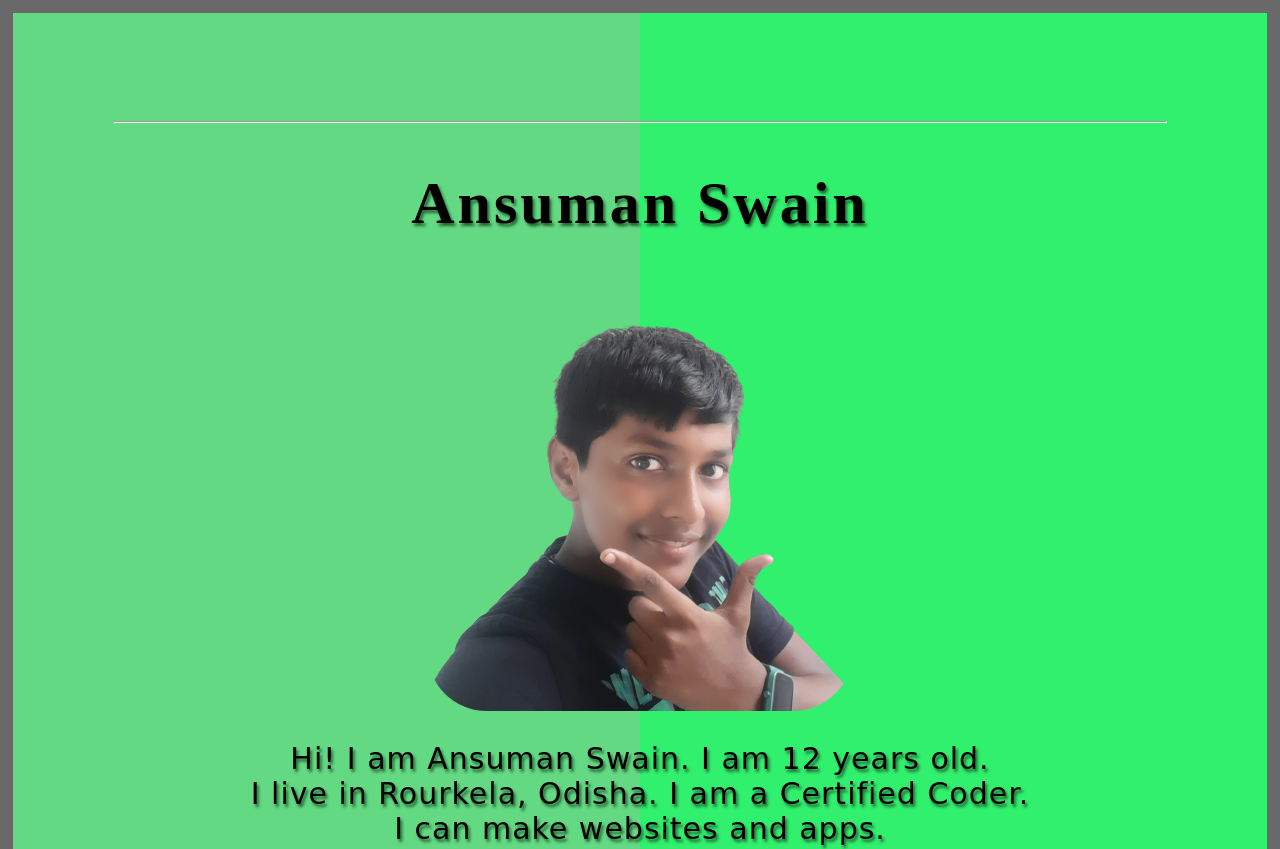
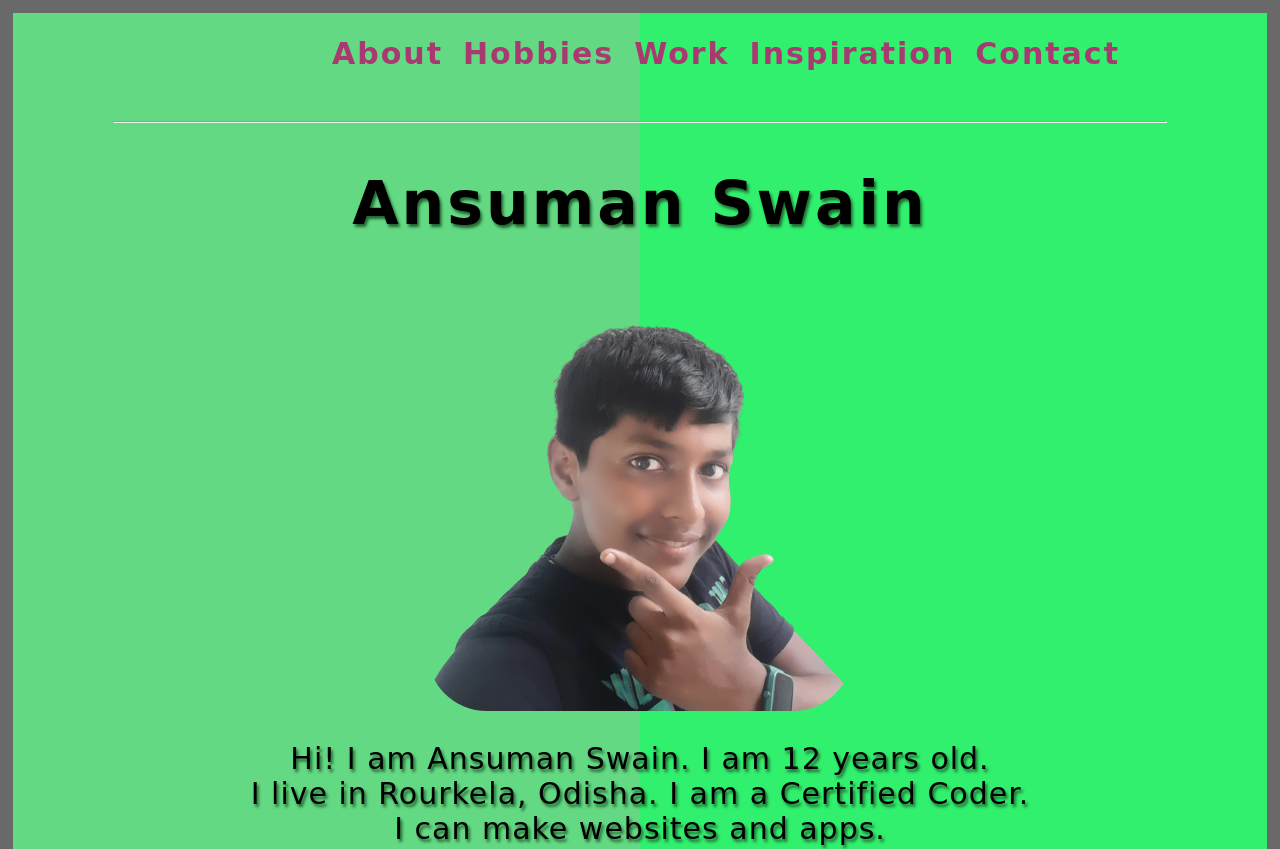
Before and after one commit to CoderDoder/My-favourite, a plain HTML site: page index.html in a window 1280 px wide. Shown: the top 849 px of the page. Drawn offline with Linux system fonts and the light colour scheme; a script that the page names is missing; a web font is replaced by a local one.

Commit message:
Add files via upload

```diff
--- a/index.html
+++ b/index.html
@@ -3,8 +3,29 @@
     <title>My Favorite Hobbies</title>
     <script src="main.js"></script>
     <link rel="stylesheet" href="style.css">
+    <link rel="preconnect" href="https://fonts.googleapis.com">
+<link rel="preconnect" href="https://fonts.gstatic.com" crossorigin>
+<link href="https://fonts.googleapis.com/css2?family=Bungee+Inline&display=swap" rel="stylesheet">
     </head>
     <body>
+        <ul class="menu">
+
+        <li class="link">
+            About
+        </li>
+        <li class="link">
+            Hobbies
+        </li>
+        <li class="link">
+           Work
+        </li>
+        <li class="link">
+           Inspiration
+        </li>
+        <li class="link">
+           Contact
+        </li>
+    </ul>
     <section id="My Intro">
         <hr>
         <h1 id="name">Ansuman Swain</h1><img  src="photo.png.png" id="face" alt="error">
--- a/style.css
+++ b/style.css
@@ -13,12 +13,13 @@ section{
     border-radius: 60px;
 }
 h1{
-    font-family:Jokerman;
+    font-family: ;
     letter-spacing: 3;
     line-height: 1;
     font-size:60px;
-    font-weight: bold;
+
     text-shadow: 2px 3px 3px #216633;
+    font-family: 'Bungee Inline', cursive;
 
     }
 p{
@@ -27,10 +28,35 @@ p{
     letter-spacing: 1;
     text-shadow: 2px 3px 3px #216633;       }
 h2{
-    font-family:Jokerman;
+    font-family: 'Bungee Inline', cursive;
     letter-spacing: 3;
     line-height: 1;
     font-size:50px;
-    font-weight: bold;
     text-shadow: 2px 3px 3px #216633;
 }
+.menu{
+    list-style:none;
+    font-family: cursive;
+    position:absolute;
+    top:10px;
+    cursor:pointer;
+    right:150px;
+
+}
+.link{
+    float: left;
+    color: #a83971;
+    font-family: cursive;
+    padding:10px;
+    font-size:30px;
+    word-spacing: 100px;
+    font-weight: 600;
+    letter-spacing: 2px;
+
+}
+
+.link:hover{
+    font-size: 35px;
+    color:yellow;
+    box-shadow: 4px 5px 4px 3px #f74545;
+    border-radius:20px;
```
